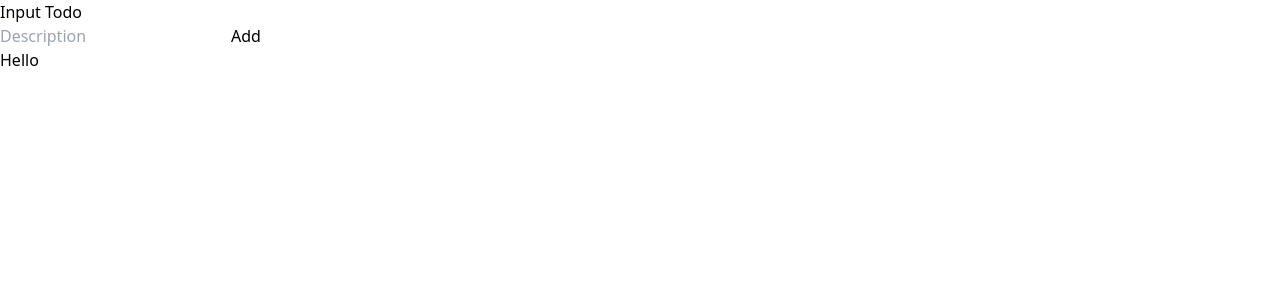
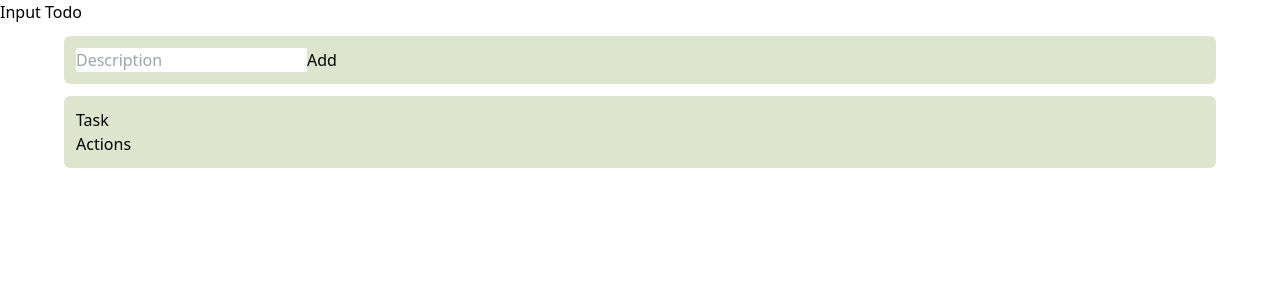
Before and after one commit to irvingvjuarez/pern-todo, a React (Vite) app in the folder client/: page / in a window 1280 px wide. Shown: the top 300 px of the page. Built offline with nearby package versions, Linux system fonts and the light colour scheme.

Commit message:
First variation of the taskList

```diff
--- a/client/src/components/InlineForm.tsx
+++ b/client/src/components/InlineForm.tsx
@@ -4,7 +4,7 @@ interface InlineFormProps {
 
 export const InlineForm: React.FC<InlineFormProps> = ({ children }) => {
 	return(
-		<form className="bg-sub-bg w-[90%] mx-auto my-3 p-2 rounded-md flex flex-col space-y-2 sm:flex-row sm:space-y-0 sm:space-x-2 sm:p-3">
+		<form className="section flex flex-col space-y-2 sm:flex-row sm:space-y-0 sm:space-x-2">
 			<>
 				{children}
 			</>
--- a/client/src/containers/TaskList.tsx
+++ b/client/src/containers/TaskList.tsx
@@ -1,7 +1,10 @@
 export const TaskList = () => {
 	return (
-		<section>
-			<h2>Hello</h2>
+		<section className="section">
+			<div className="w-full flex justify-between p-1 border-b-2 border-sub-dark rounded-sm">
+				<h2>Task</h2>
+				<h2>Actions</h2>
+			</div>
 		</section>
 	)
 }
--- a/client/src/index.css
+++ b/client/src/index.css
@@ -1,3 +1,7 @@
 @tailwind base;
 @tailwind components;
 @tailwind utilities;
+
+.section {
+	@apply bg-sub-bg w-[90%] mx-auto my-3 p-2 rounded-md sm:p-3;
+}
--- a/client/tailwind.config.cjs
+++ b/client/tailwind.config.cjs
@@ -12,6 +12,7 @@ module.exports = {
 	theme: {
 		colors: {
 			"sub-bg": "#dfe5cd",
+			"sub-dark": "#a1a1a1",
 			"contrast": "#0ea5e9",
 			"white": "fff"
 		}
```
